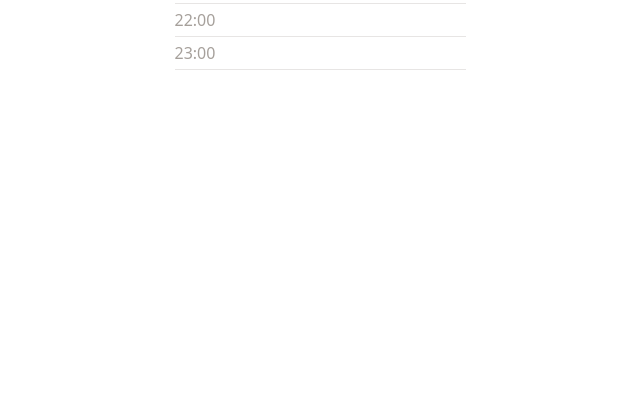
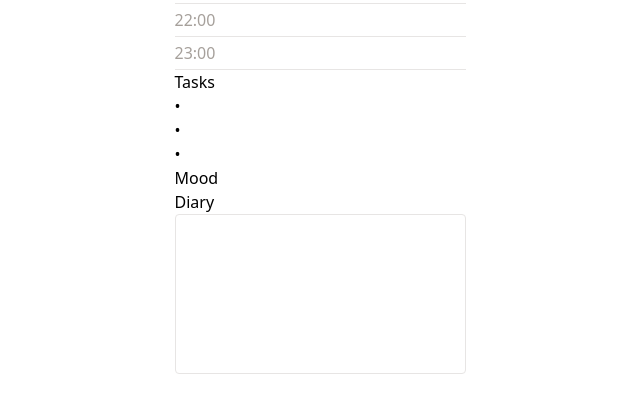
Before and after one commit to ayaagitay/diemie, a Next.js app: page / in a window 1280 px wide. Shown: the part 806-1207 px from the top of the page, without its empty margins (320-960 px from the left). Before the commit the page ends 900 px from the top, so only its background shows below. Built offline with nearby package versions, Linux system fonts and the light colour scheme.

Commit message:
feat: add Day Panel

```diff
--- a/src/app/page.tsx
+++ b/src/app/page.tsx
@@ -1,6 +1,6 @@
 // import { Calendar } from '@/components/Calendar';
 import { HoursPlan } from '@/components/HoursPlan';
-// import { DayPanel } from '@/components/DayPanel';
+import { DayPanel } from '@/components/DayPanel';
 
 export default function Home() {
   return (
@@ -8,7 +8,7 @@ export default function Home() {
       <h1 className="text-3xl font-medium">Diemie</h1>
       {/* <Calendar /> */}
       <HoursPlan />
-      {/* <DayPanel /> */}
+      <DayPanel />
     </main>
   );
 }
--- a/src/components/DayPanel.tsx
+++ b/src/components/DayPanel.tsx
@@ -0,0 +1,22 @@
+export function DayPanel() {
+  const tasks = Array.from({length: 3}, (_, i) => <span>•</span>);
+  return (
+    <section>
+      <div>
+        <h2>Tasks</h2>
+        <ul>
+          {tasks.map((task, i) => (
+            <li key={i}>{task}</li>
+          ))}
+        </ul>
+      </div>
+      <div>
+        <h2>Mood</h2>
+      </div>
+      <div>
+        <h2>Diary</h2>
+        <textarea className="w-full h-40 border border-stone-200 rounded p-2 resize-none"></textarea>
+      </div>
+    </section>
+  );
+}
--- a/src/components/HoursPlan.tsx
+++ b/src/components/HoursPlan.tsx
@@ -10,8 +10,8 @@ export function HoursPlan() {
       <ul>
         {hours.map(hour => (
           <li key={hour} className="flex gap-3 border-b border-stone-200 py-1">
-            <span className="w-12 text-stone-400">{
-              pad(hour)}:00
+            <span className="w-12 text-stone-400">
+              {pad(hour)}:00
             </span>
             <input className="flex-1 bg-transparent outline-none" />
           </li>
```
